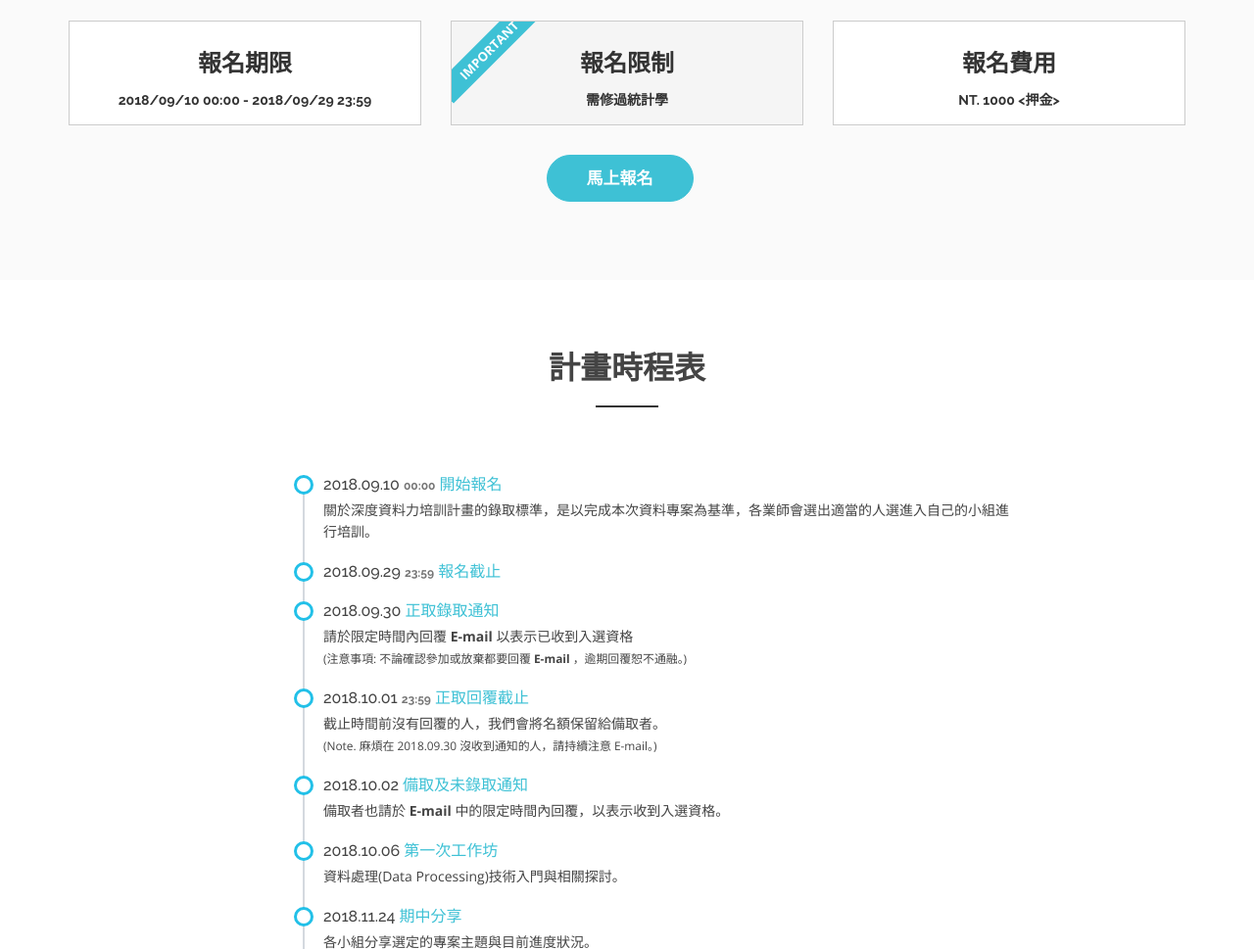
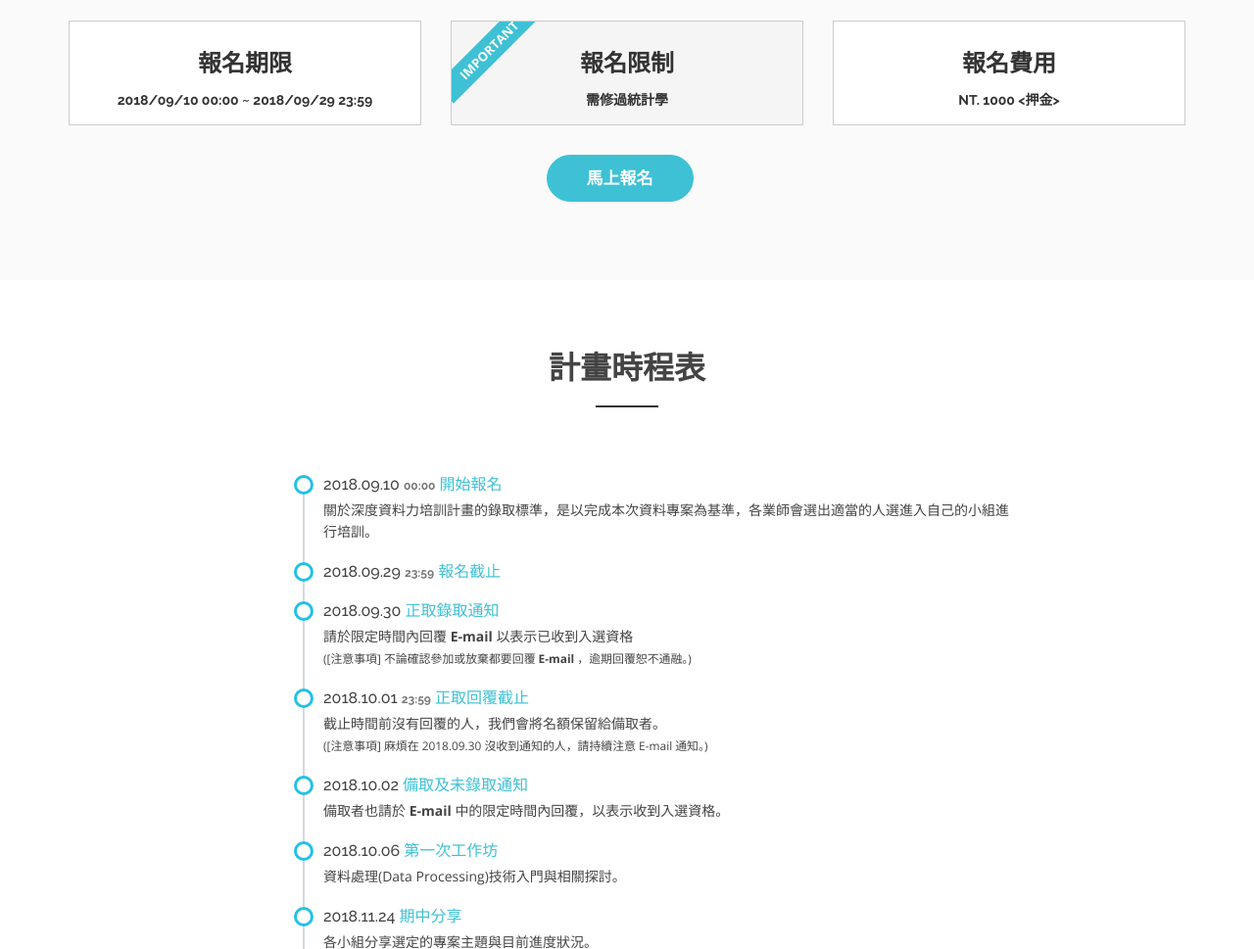
Before and after one commit to tkustatdc/deepdata_program_1st, a plain HTML site: page index.html in a window 1280 px wide. Shown: the part 1880-2849 px from the top of the page at 98% size. Drawn offline with nearby package versions, Linux system fonts and the light colour scheme.

Commit message:
Modify Timeline

```diff
--- a/index.html
+++ b/index.html
@@ -274,7 +274,7 @@
         <div class="col-lg-4 col-md-4 col-sm-4 col-xs-12">
           <div class="pri_table_list">
             <h3>報名期限</h3>
-            <h6>2018/09/10 00:00 - 2018/09/29 23:59</h6>
+            <h6>2018/09/10 00:00 ~ 2018/09/29 23:59</h6>
           </div>
         </div>
         <div class="col-md-4 col-sm-4 col-xs-12">
@@ -326,12 +326,12 @@
               <li align="justify">
                 <h6 class="time_title">2018.09.30  <span>正取錄取通知</span></h6>
                 <p>請於限定時間內回覆<b> E-mail </b>以表示已收到入選資格<br>
-                   <small>(注意事項: 不論確認參加或放棄都要回覆<b> E-mail </b>，逾期回覆恕不通融。)</small></p>
+                   <small>([注意事項] 不論確認參加或放棄都要回覆<b> E-mail </b>，逾期回覆恕不通融。)</small></p>
               </li>
               <li align="justify">
                 <h6 class="time_title">2018.10.01 <small><b>23:59</b></small>  <span>正取回覆截止</span></h6>
                 <p>截止時間前沒有回覆的人，我們會將名額保留給備取者。<br>
-                   <small>(Note. 麻煩在 2018.09.30 沒收到通知的人，請持續注意 E-mail。)</small></p>
+                   <small>([注意事項] 麻煩在 2018.09.30 沒收到通知的人，請持續注意 E-mail 通知。)</small></p>
               </li>
               <li align="justify">
                 <h6 class="time_title">2018.10.02  <span>備取及未錄取通知</span></h6>
```
